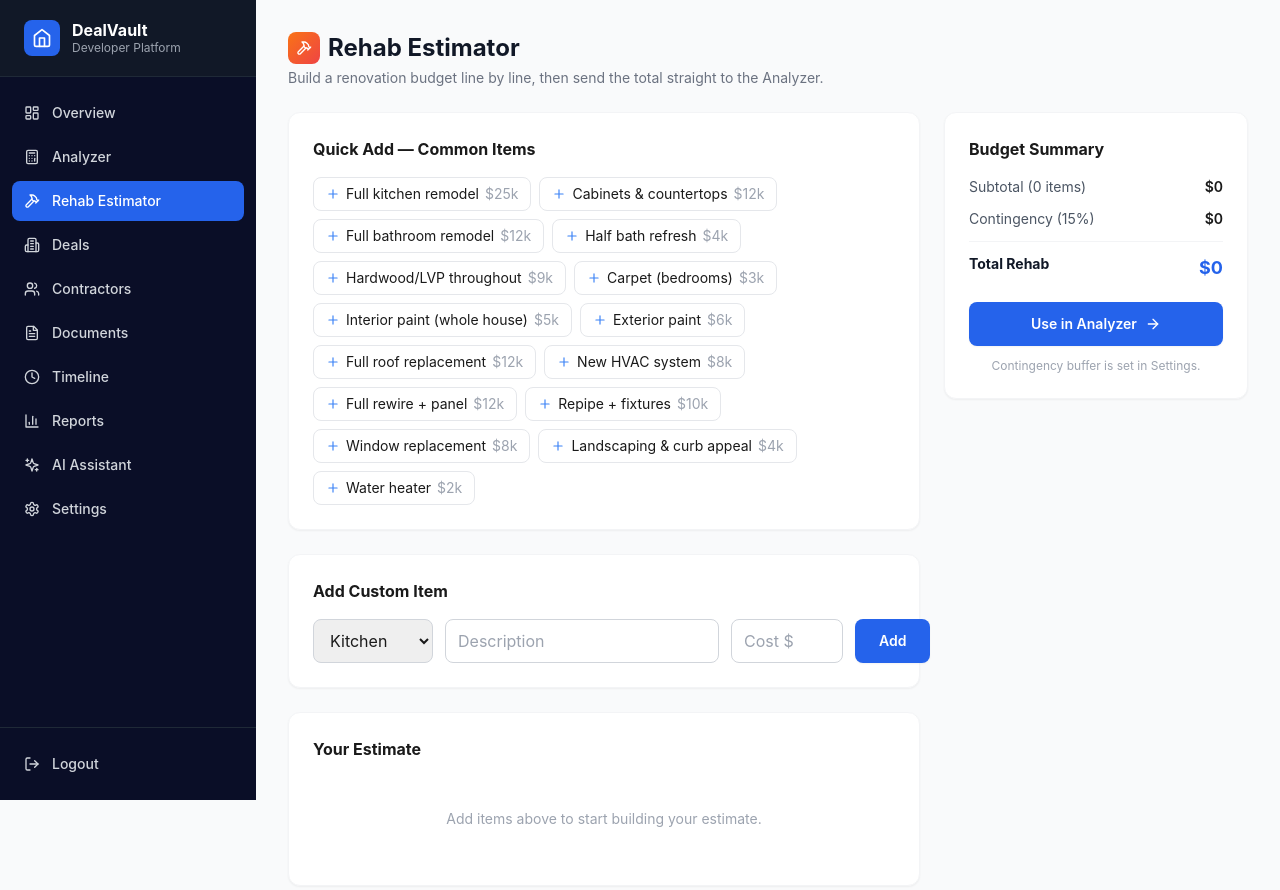
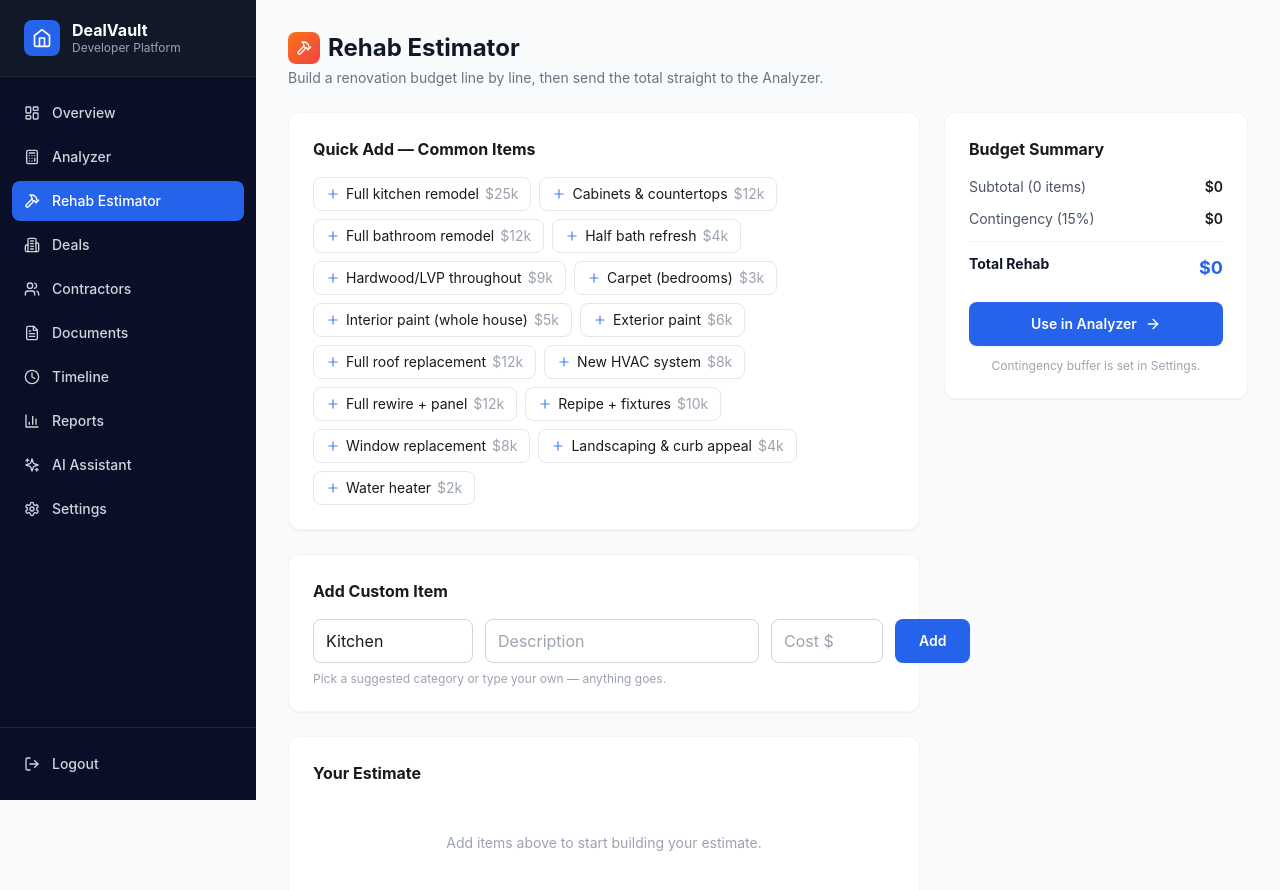
Before and after one commit to MoeMakes1234/DealVault, a Next.js app: page /dashboard/rehab in a window 1280 px wide. Shown: the top 890 px of the page. Built offline with nearby package versions, Linux system fonts and the light colour scheme.

Commit message:
Rehab estimator: free-type category combo box with suggestions instead of fixed dropdown

```diff
--- a/app/dashboard/rehab/page.tsx
+++ b/app/dashboard/rehab/page.tsx
@@ -61,7 +61,7 @@ export default function RehabEstimatorPage() {
   const addCustom = (e: React.FormEvent) => {
     e.preventDefault()
     if (!custom.label) return
-    setItems((prev) => [...prev, { id: Date.now().toString(), category: custom.category, label: custom.label, cost: Number(custom.cost) || 0 }])
+    setItems((prev) => [...prev, { id: Date.now().toString(), category: custom.category.trim() || 'Other', label: custom.label, cost: Number(custom.cost) || 0 }])
     setCustom({ category: custom.category, label: '', cost: '' })
   }
 
@@ -114,16 +114,24 @@ export default function RehabEstimatorPage() {
           <div className="card">
             <h3 className="font-bold mb-4">Add Custom Item</h3>
             <form onSubmit={addCustom} className="flex flex-col sm:flex-row gap-3">
-              <select value={custom.category} onChange={(e) => setCustom({ ...custom, category: e.target.value })}
-                className="px-3 py-2 border border-gray-300 rounded-lg focus:ring-2 focus:ring-blue-500 outline-none">
-                {Object.keys(categoryColors).map((c) => <option key={c}>{c}</option>)}
-              </select>
+              <input
+                value={custom.category}
+                onChange={(e) => setCustom({ ...custom, category: e.target.value })}
+                list="rehab-categories"
+                placeholder="Category"
+                className="sm:w-40 px-3 py-2 border border-gray-300 rounded-lg focus:ring-2 focus:ring-blue-500 outline-none"
+              />
+              <datalist id="rehab-categories">
+                {Object.keys(categoryColors).map((c) => <option key={c} value={c} />)}
+                {['Foundation', 'Pool', 'Solar', 'Septic', 'Driveway', 'Garage', 'Deck / Patio', 'Appliances', 'Insulation', 'Drywall'].map((c) => <option key={c} value={c} />)}
+              </datalist>
               <input value={custom.label} onChange={(e) => setCustom({ ...custom, label: e.target.value })}
                 placeholder="Description" className="flex-1 px-3 py-2 border border-gray-300 rounded-lg focus:ring-2 focus:ring-blue-500 outline-none" />
               <input type="number" value={custom.cost} onChange={(e) => setCustom({ ...custom, cost: e.target.value })}
                 placeholder="Cost $" className="w-28 px-3 py-2 border border-gray-300 rounded-lg focus:ring-2 focus:ring-blue-500 outline-none" />
               <button type="submit" className="btn-primary text-sm">Add</button>
             </form>
+            <p className="text-xs text-gray-400 mt-2">Pick a suggested category or type your own — anything goes.</p>
           </div>
 
           {/* Line items */}
```
